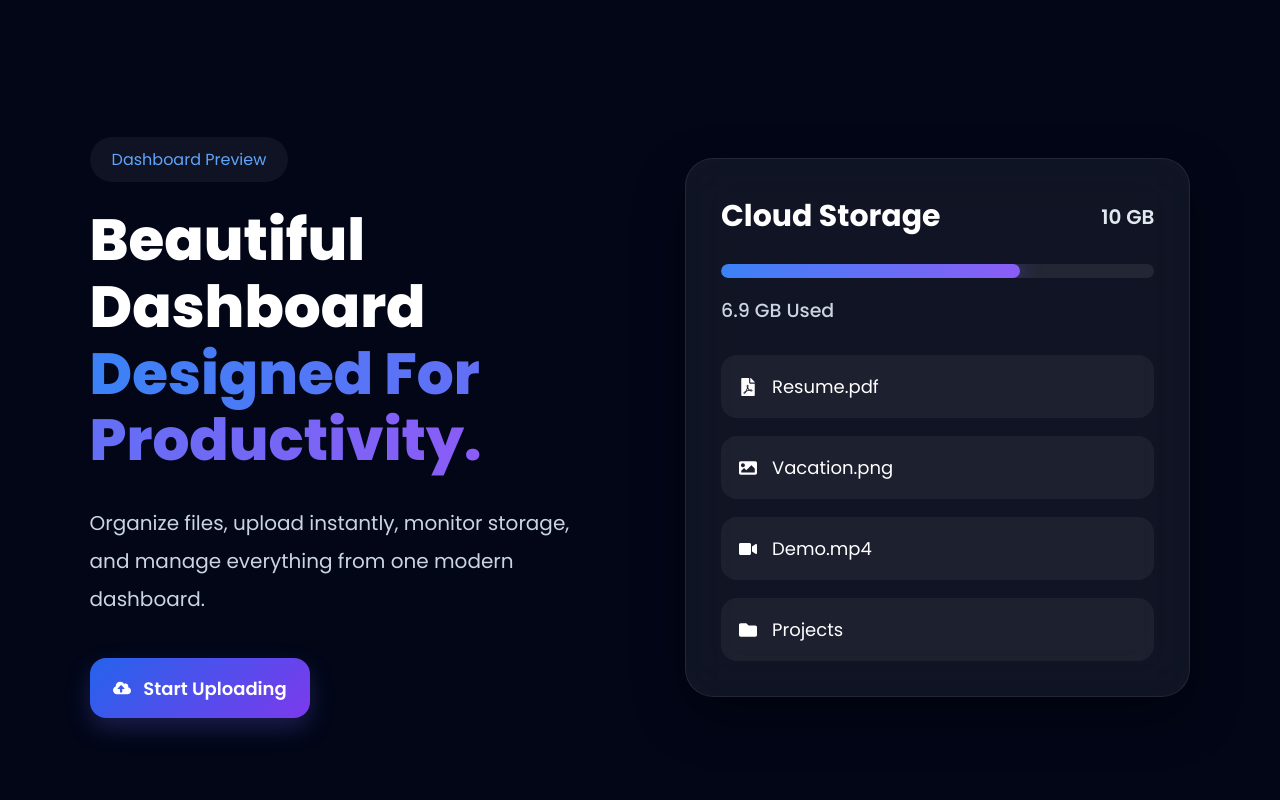
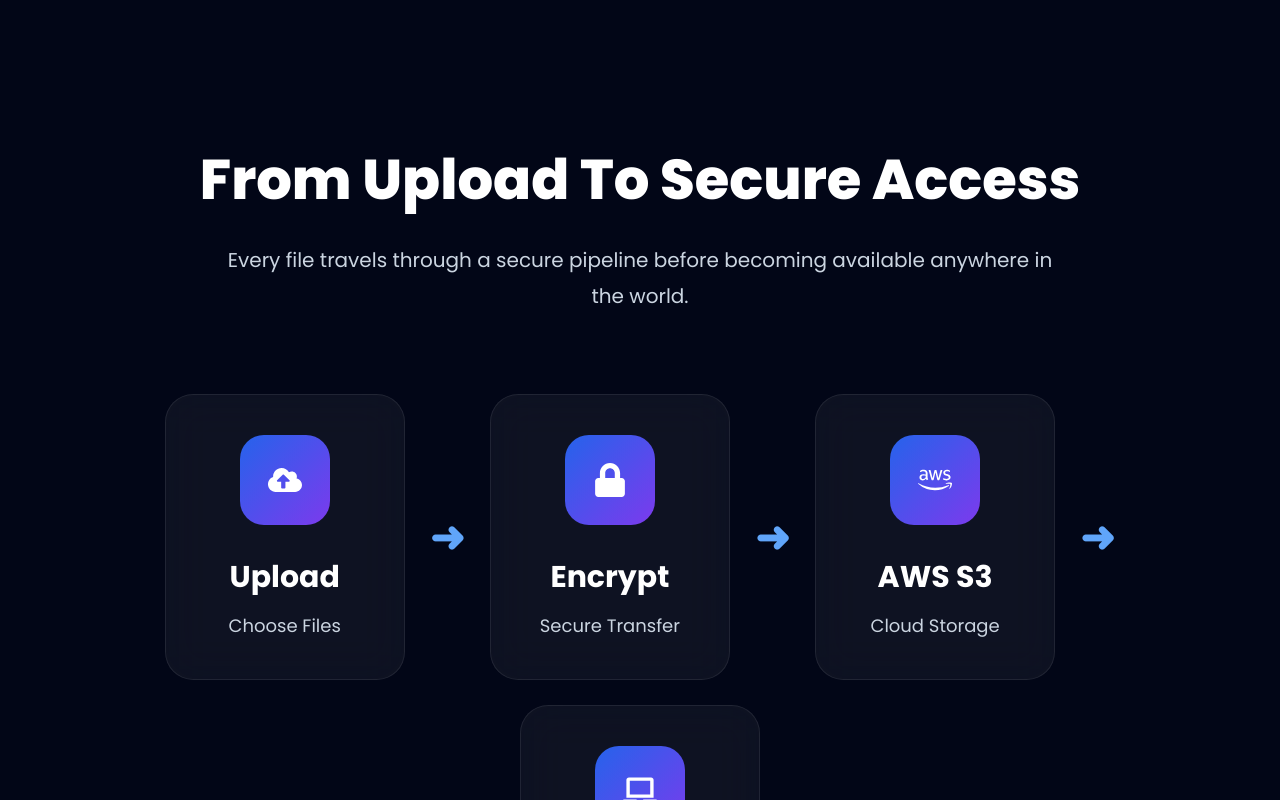
Before and after one commit to sarannnnnnnnn/cloud-storage-system, a React (Vite) app in the folder frontend/: page / in a window 1280 px wide. Shown: the part 1660-2460 px from the top of the page. Built offline with nearby package versions, Linux system fonts and the light colour scheme.

Commit message:
deletion of preview.jsx

```diff
--- a/frontend/src/components/Landing/Navbar.jsx
+++ b/frontend/src/components/Landing/Navbar.jsx
@@ -18,7 +18,6 @@ const scrollToSection = (id) => {
 
   const offsets = {
     features: -50,
-    preview: -30,
     about: -30,
   };
 
@@ -65,16 +64,6 @@ function Navbar() {
 </a>
 
         <a
-  href="#preview"
-  onClick={(e) => {
-    e.preventDefault();
-    scrollToSection("preview");
-  }}
->
-  Preview
-</a>
-
-        <a
   href="#about"
   onClick={(e) => {
     e.preventDefault();
--- a/frontend/src/components/Landing/Preview.jsx
+++ /dev/null
@@ -1,106 +0,0 @@
-import { motion } from "framer-motion";
-import {
-  FaFilePdf,
-  FaImage,
-  FaVideo,
-  FaFolder,
-  FaCloudUploadAlt,
-} from "react-icons/fa";
-
-import "../../styles/landing/Preview.css";
-import { useNavigate } from "react-router-dom";
-
-function Preview() {
-  const navigate = useNavigate();
-  return (
-    <section className="landing-preview" id="preview">
-
-      <motion.div
-        className="landing-preview-left"
-        initial={{ opacity: 0, x: -70 }}
-        whileInView={{ opacity: 1, x: 0 }}
-        transition={{ duration: 0.8 }}
-        viewport={{ once: true }}
-      >
-
-        <span className="landing-preview-tag">
-          Dashboard Preview
-        </span>
-
-        <h2>
-          Beautiful Dashboard
-          <span> Designed For Productivity.</span>
-        </h2>
-
-        <p>
-          Organize files, upload instantly, monitor storage,
-          and manage everything from one modern dashboard.
-        </p>
-
-        <button className="landing-primary-btn"
-      onClick={() => navigate("/login")}>
-          <FaCloudUploadAlt />
-          Start Uploading
-        </button>
-
-      </motion.div>
-
-      <motion.div
-        className="landing-preview-right"
-        initial={{ opacity: 0, x: 70 }}
-        whileInView={{ opacity: 1, x: 0 }}
-        transition={{ duration: 0.8 }}
-        viewport={{ once: true }}
-      >
-
-        <div className="landing-preview-card">
-
-          <div className="landing-preview-top">
-
-            <h3>Cloud Storage</h3>
-
-            <span>10 GB</span>
-
-          </div>
-
-          <div className="landing-preview-storage">
-
-            <div className="landing-preview-fill"></div>
-
-          </div>
-
-          <p>6.9 GB Used</p>
-
-          <div className="landing-preview-files">
-
-            <div className="landing-preview-file">
-              <FaFilePdf />
-              Resume.pdf
-            </div>
-
-            <div className="landing-preview-file">
-              <FaImage />
-              Vacation.png
-            </div>
-
-            <div className="landing-preview-file">
-              <FaVideo />
-              Demo.mp4
-            </div>
-
-            <div className="landing-preview-file">
-              <FaFolder />
-              Projects
-            </div>
-
-          </div>
-
-        </div>
-
-      </motion.div>
-
-    </section>
-  );
-}
-
-export default Preview;
--- a/frontend/src/pages/Landing/Landing.jsx
+++ b/frontend/src/pages/Landing/Landing.jsx
@@ -1,7 +1,6 @@
 import Navbar from "../../components/Landing/Navbar";
 import Hero from "../../components/Landing/Hero";
 import Features from "../../components/Landing/Features";
-import Preview from "../../components/Landing/Preview";
 import About from "../../components/Landing/About";
 import Footer from "../../components/Landing/Footer";
 
@@ -11,7 +10,6 @@ function Landing() {
       <Navbar />
       <Hero />
       <Features />
-      <Preview />
       <About />
       <Footer />
     </>
--- a/frontend/src/styles/landing/Preview.css
+++ /dev/null
@@ -1,315 +0,0 @@
-.landing-preview{
-
-padding:140px 7%;
-
-display:grid;
-
-grid-template-columns:1fr 1fr;
-
-gap:90px;
-
-align-items:center;
-
-background:#020617;
-
-}
-
-.landing-preview-tag{
-
-display:inline-block;
-
-padding:10px 22px;
-
-border-radius:30px;
-
-background:rgba(255,255,255,.05);
-
-color:#60A5FA;
-
-margin-bottom:25px;
-
-}
-
-.landing-preview-left h2{
-
-font-size:58px;
-
-line-height:1.15;
-
-margin-bottom:30px;
-
-font-weight:800;
-
-color:white;
-
-}
-
-.landing-preview-left h2 span{
-
-background:linear-gradient(
-90deg,
-#3B82F6,
-#8B5CF6
-);
-
--webkit-background-clip:text;
-
--webkit-text-fill-color:transparent;
-
-}
-
-.landing-preview-left p{
-
-font-size:20px;
-
-line-height:1.9;
-
-color:#CBD5E1;
-
-margin-bottom:40px;
-
-}
-
-.landing-preview-left button{
-
-width:220px;
-
-height:60px;
-
-display:flex;
-
-align-items:center;
-
-justify-content:center;
-
-gap:12px;
-
-border:none;
-
-border-radius:16px;
-
-font-size:18px;
-
-font-weight:600;
-
-color:white;
-
-background:linear-gradient(
-135deg,
-#2563EB,
-#7C3AED
-);
-
-transition:.35s;
-
-}
-
-.landing-preview-left button:hover{
-
-transform:translateY(-5px);
-
-}
-
-.landing-preview-card{
-
-padding:35px;
-
-border-radius:28px;
-
-background:rgba(255,255,255,.06);
-
-backdrop-filter:blur(25px);
-
-border:1px solid rgba(255,255,255,.08);
-
-box-shadow:0 20px 50px rgba(0,0,0,.4);
-
-}
-
-.landing-preview-top{
-
-display:flex;
-
-justify-content:space-between;
-
-align-items:center;
-
-margin-bottom:25px;
-
-}
-
-.landing-preview-top h3{
-
-font-size:30px;
-
-font-weight:700;
-
-color:white;
-
-}
-
-.landing-preview-top span{
-
-font-size:20px;
-
-font-weight:600;
-
-color:#E2E8F0;
-
-}
-
-.landing-preview-storage{
-
-height:14px;
-
-background:rgba(255,255,255,.08);
-
-border-radius:30px;
-
-overflow:hidden;
-
-margin-bottom:18px;
-
-}
-
-.landing-preview-fill{
-
-width:69%;
-
-height:100%;
-
-border-radius:30px;
-
-background:linear-gradient(
-90deg,
-#3B82F6,
-#8B5CF6
-);
-
-box-shadow:0 0 20px rgba(99,102,241,.5);
-
-}
-
-.landing-preview-card p{
-
-margin-bottom:30px;
-
-color:#CBD5E1;
-
-font-size:19px;
-
-font-weight:500;
-
-}
-
-.landing-preview-files{
-
-display:flex;
-
-flex-direction:column;
-
-gap:18px;
-
-}
-
-.landing-preview-file{
-
-display:flex;
-
-align-items:center;
-
-gap:15px;
-
-padding:18px;
-
-border-radius:16px;
-
-background:rgba(255,255,255,.05);
-
-transition:.35s;
-
-font-size:18px;
-
-color:white;
-
-}
-
-.landing-preview-file:hover{
-
-transform:translateX(10px);
-
-background:rgba(255,255,255,.10);
-
-}
-
-@media(max-width:1100px){
-
-.landing-preview{
-
-grid-template-columns:1fr;
-
-gap:50px;
-
-}
-
-}
-
-@media(max-width:768px){
-
-.landing-preview{
-
-padding:100px 20px;
-
-}
-
-.landing-preview-left h2{
-
-font-size:36px;
-
-}
-
-.landing-preview-left p{
-
-font-size:17px;
-
-margin-bottom:28px;
-
-}
-
-.landing-preview-left button{
-
-width:100%;
-
-max-width:260px;
-
-height:54px;
-
-font-size:16px;
-
-}
-
-.landing-preview-card{
-
-padding:24px;
-
-}
-
-.landing-preview-top h3{
-
-font-size:24px;
-
-}
-
-.landing-preview-top span{
-
-font-size:16px;
-
-}
-
-.landing-preview-file{
-
-font-size:15px;
-
-}
-
-}
```
